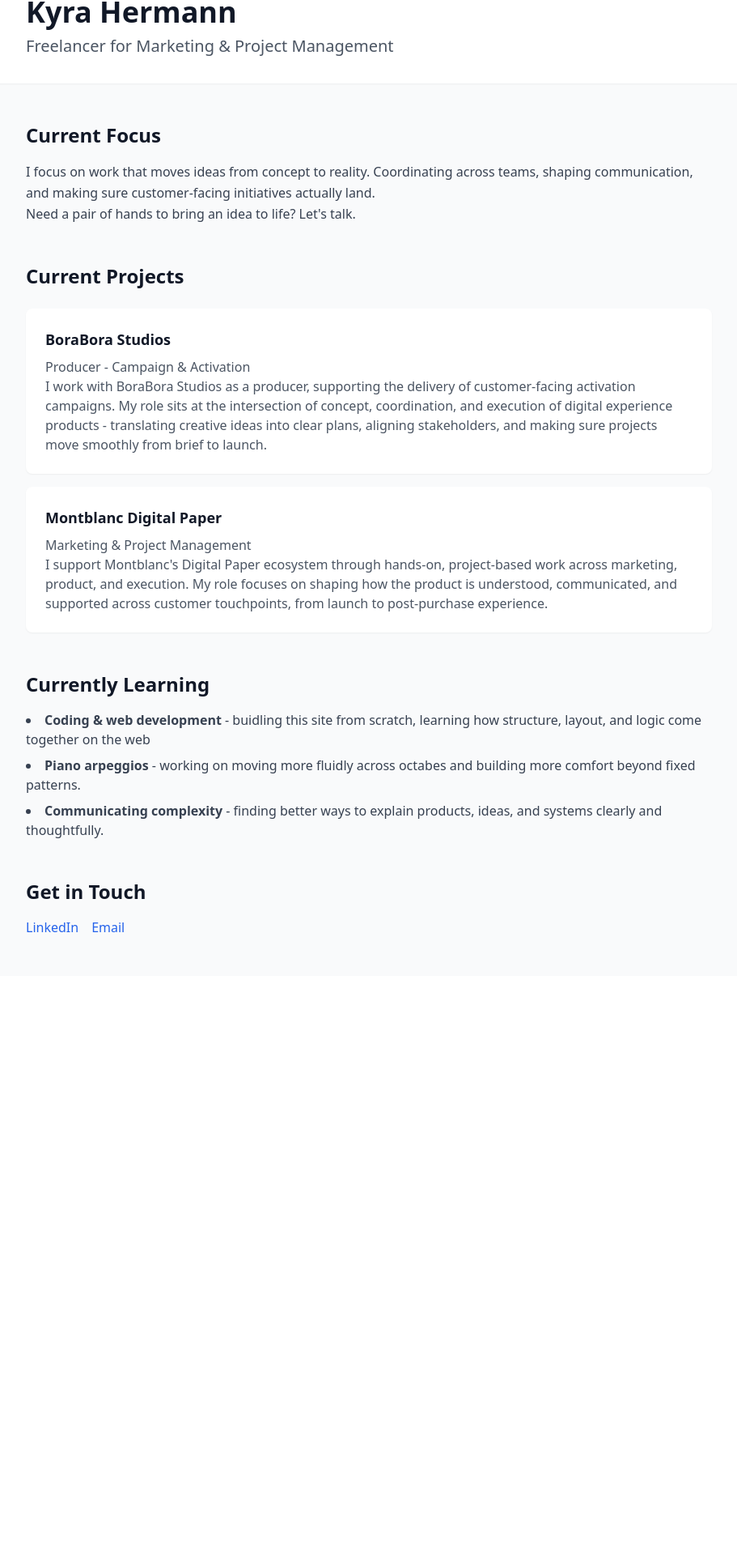
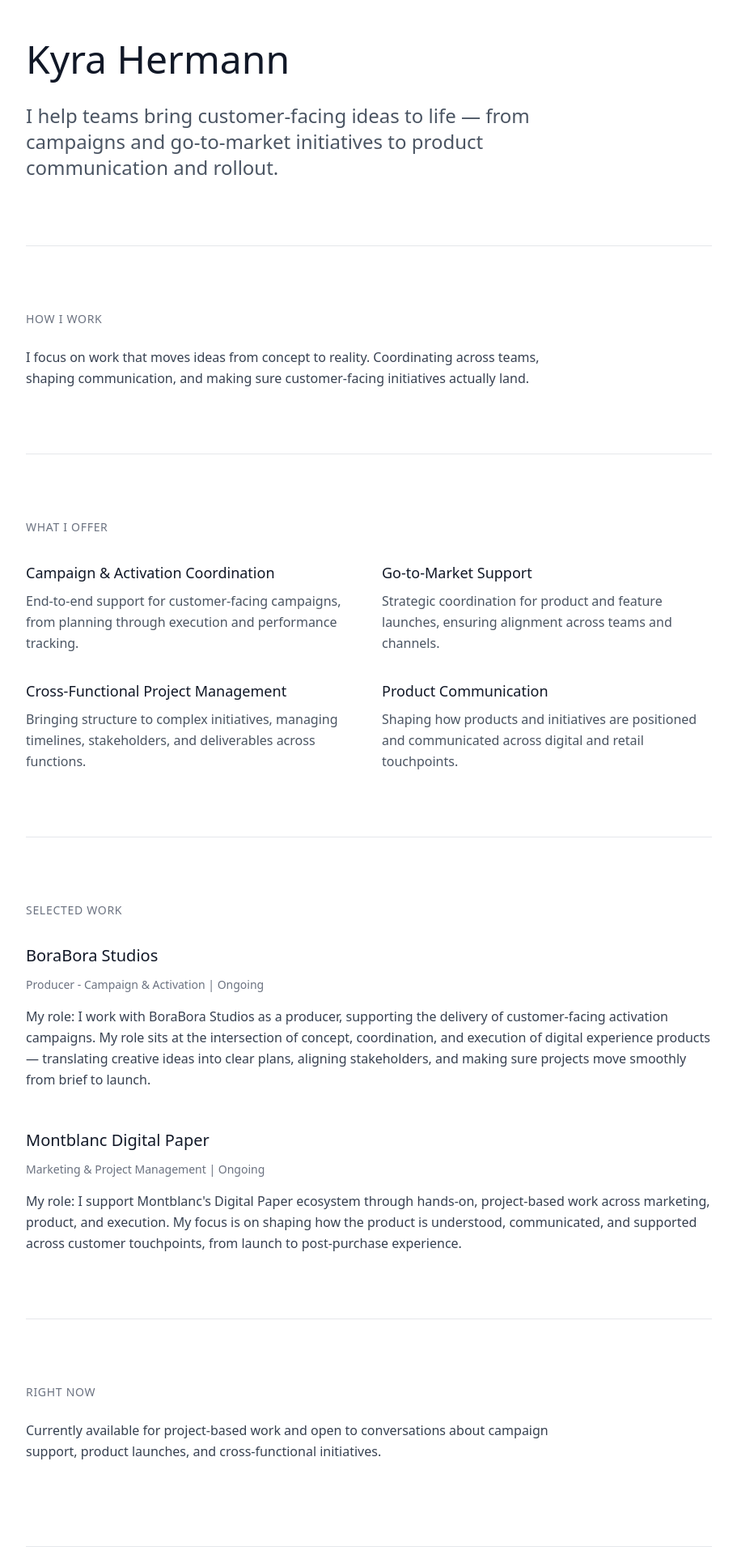
Before and after one commit to bykyra/personalbrand, a React (Vite) app: page / in a window 1280 px wide. Shown: the part 37-1957 px from the top of the page at 81% size, without its empty margins (184-1095 px from the left). Before the commit the page ends 1242 px from the top, so only its background shows below. Built offline with nearby package versions, Linux system fonts and the light colour scheme.

Commit message:
Update portfolio with professional content

```diff
--- a/src/App.jsx
+++ b/src/App.jsx
@@ -1,61 +1,177 @@
 function App() {
   return (
-    <div className="min-h-screen bg-gray-50">
-      {/* Header */}
-      <header className="bg-white shadow-sm">
-        <div className="max-w-4xl mx-auto px-6 py-8">
-          <h1 className="text-4xl font-bold text-gray-900">Kyra Hermann</h1>
-          <p className="text-xl text-gray-600 mt-2">Freelancer for Marketing & Project Management</p>
+    <div className="min-h-screen bg-white">
+
+     {/* Hero Section */}
+     <section className="max-w-4xl mx-auto px-6 py-20">
+        <div className="space-y-6">
+          <h1 className="text-5xl font-light text-gray-900 leading-tight">
+            Kyra Hermann
+          </h1>
+          <p className="text-2xl text-gray-600 font-light max-w-2xl">
+            I help teams bring customer-facing ideas to life — from campaigns and go-to-market
+            initiatives to product communication and rollout.
+          </p>
         </div>
-      </header>
+      </section>
 
-      {/* Main Content */}
-      <main className="max-w-4xl mx-auto px-6 py-12">
+      {/* Divider */}
+      <div className="max-w-4xl mx-auto px-6">
+        <div className="border-t border-gray-200"></div>
+      </div>
 
-        {/* Current Focus */}
-        <section className="mb-12">
-          <h2 className="text-2xl font-bold text-gray-900 mb-4">Current Focus</h2>
+      {/* About Section */}
+      <section className="max-w-4xl mx-auto px-6 py-20">
+        <h2 className="text-sm uppercase tracking-wider text-gray-500 mb-6">How I Work</h2>
+        <div className="prose prose-lg max-w-2xl">
           <p className="text-gray-700 leading-relaxed">
-            I focus on work that moves ideas from concept to reality. Coordinating across teams, shaping communication, and making sure customer-facing initiatives actually land.
-            <div>Need a pair of hands to bring an idea to life? Let's talk.</div>
+            I focus on work that moves ideas from concept to reality. Coordinating across teams,
+            shaping communication, and making sure customer-facing initiatives actually land.
           </p>
-        </section>
+        </div>
+      </section>
 
-        {/* Projects */}
-        <section className="mb-12">
-          <h2 className="text-2xl font-bold text-gray-900 mb-6">Current Projects</h2>
-          <div className="space-y-4">
-            <div className="bg-white p-6 rounded-lg shadow-sm">
-              <h3 className="text-lg font-semibold text-gray-900">BoraBora Studios</h3>
-              <p className="text-gray-600 mt-2">Producer - Campaign & Activation<div>I work with BoraBora Studios as a producer, supporting the delivery of customer-facing activation campaigns. My role sits at the intersection of concept, coordination, and execution of digital experience products - translating creative ideas into clear plans, aligning stakeholders, and making sure projects move smoothly from brief to launch.</div></p>
-            </div>
-            <div className="bg-white p-6 rounded-lg shadow-sm">
-              <h3 className="text-lg font-semibold text-gray-900">Montblanc Digital Paper</h3>
-              <p className="text-gray-600 mt-2">Marketing & Project Management<div>I support Montblanc's Digital Paper ecosystem through hands-on, project-based work across marketing, product, and execution. My role focuses on shaping how the product is understood, communicated, and supported across customer touchpoints, from launch to post-purchase experience.</div></p>
-            </div>
+      {/* Divider */}
+      <div className="max-w-4xl mx-auto px-6">
+        <div className="border-t border-gray-200"></div>
+      </div>
+
+      {/* Services Section */}
+      <section className="max-w-4xl mx-auto px-6 py-20">
+        <h2 className="text-sm uppercase tracking-wider text-gray-500 mb-8">What I Offer</h2>
+        <div className="grid md:grid-cols-2 gap-8">
+
+          <div>
+            <h3 className="text-lg font-medium text-gray-900 mb-2">
+              Campaign & Activation Coordination
+            </h3>
+            <p className="text-gray-600 leading-relaxed">
+              End-to-end support for customer-facing campaigns, from planning through execution
+              and performance tracking.
+            </p>
           </div>
-        </section>
 
-        {/* Learning */}
-        <section className="mb-12">
-          <h2 className="text-2xl font-bold text-gray-900 mb-4">Currently Learning</h2>
-          <ul className="list-disc list-inside text-gray-700 space-y-2">
-            <li><b>Coding & web development</b> - buidling this site from scratch, learning how structure, layout, and logic come together on the web</li>
-            <li><b>Piano arpeggios</b> - working on moving more fluidly across octabes and building more comfort beyond fixed patterns.</li>
-            <li><b>Communicating complexity</b> - finding better ways to explain products, ideas, and systems clearly and thoughtfully.</li>
-          </ul>
-        </section>
+          <div>
+            <h3 className="text-lg font-medium text-gray-900 mb-2">
+              Go-to-Market Support
+            </h3>
+            <p className="text-gray-600 leading-relaxed">
+              Strategic coordination for product and feature launches, ensuring alignment
+              across teams and channels.
+            </p>
+          </div>
 
-        {/* Contact */}
-        <section>
-          <h2 className="text-2xl font-bold text-gray-900 mb-4">Get in Touch</h2>
-          <div className="flex gap-4">
-            <a href="https://www.linkedin.com/in/kyra-hermann-931850149?utm_source=share&utm_campaign=share_via&utm_content=profile&utm_medium=ios_app" className="text-blue-600 hover:text-blue-800">LinkedIn</a>
-            <a href="mailto:hermann.kyra@gmail.com" className="text-blue-600 hover:text-blue-800">Email</a>
+          <div>
+            <h3 className="text-lg font-medium text-gray-900 mb-2">
+              Cross-Functional Project Management
+            </h3>
+            <p className="text-gray-600 leading-relaxed">
+              Bringing structure to complex initiatives, managing timelines, stakeholders,
+              and deliverables across functions.
+            </p>
           </div>
-        </section>
 
-      </main>
+          <div>
+            <h3 className="text-lg font-medium text-gray-900 mb-2">
+              Product Communication
+            </h3>
+            <p className="text-gray-600 leading-relaxed">
+              Shaping how products and initiatives are positioned and communicated across
+              digital and retail touchpoints.
+            </p>
+          </div>
+
+        </div>
+      </section>
+
+      {/* Divider */}
+      <div className="max-w-4xl mx-auto px-6">
+        <div className="border-t border-gray-200"></div>
+      </div>
+
+      {/* Selected Work Section */}
+      <section className="max-w-4xl mx-auto px-6 py-20">
+        <h2 className="text-sm uppercase tracking-wider text-gray-500 mb-8">Selected Work</h2>
+        <div className="space-y-12">
+
+          {/* Project 1 - BoraBora Studios */}
+          <div>
+            <h3 className="text-xl font-medium text-gray-900 mb-3">
+              BoraBora Studios
+            </h3>
+            <p className="text-sm text-gray-500 mb-4">Producer - Campaign & Activation | Ongoing</p>
+            <p className="text-gray-700 leading-relaxed">
+              <span className="font-medium">My role:</span> I work with BoraBora Studios as a producer,
+              supporting the delivery of customer-facing activation campaigns. My role sits at the
+              intersection of concept, coordination, and execution of digital experience products —
+              translating creative ideas into clear plans, aligning stakeholders, and making sure
+              projects move smoothly from brief to launch.
+            </p>
+          </div>
+
+          {/* Project 2 - Montblanc */}
+          <div>
+            <h3 className="text-xl font-medium text-gray-900 mb-3">
+              Montblanc Digital Paper
+            </h3>
+            <p className="text-sm text-gray-500 mb-4">Marketing & Project Management | Ongoing</p>
+            <p className="text-gray-700 leading-relaxed">
+              <span className="font-medium">My role:</span> I support Montblanc's Digital Paper
+              ecosystem through hands-on, project-based work across marketing, product, and execution.
+              My focus is on shaping how the product is understood, communicated, and supported across
+              customer touchpoints, from launch to post-purchase experience.
+            </p>
+          </div>
+
+        </div>
+      </section>
+
+      {/* Divider */}
+      <div className="max-w-4xl mx-auto px-6">
+        <div className="border-t border-gray-200"></div>
+      </div>
+
+      {/* Current Focus */}
+      <section className="max-w-4xl mx-auto px-6 py-20">
+        <h2 className="text-sm uppercase tracking-wider text-gray-500 mb-6">Right Now</h2>
+        <p className="text-gray-700 leading-relaxed max-w-2xl mb-6">
+          Currently available for project-based work and open to conversations about
+          campaign support, product launches, and cross-functional initiatives.
+        </p>
+      </section>
+
+      {/* Divider */}
+      <div className="max-w-4xl mx-auto px-6">
+        <div className="border-t border-gray-200"></div>
+      </div>
+
+      {/* Contact Section */}
+      <section className="max-w-4xl mx-auto px-6 py-20">
+        <h2 className="text-sm uppercase tracking-wider text-gray-500 mb-6">Get in Touch</h2>
+        <div className="space-y-4">
+          <p className="text-gray-700 leading-relaxed max-w-2xl">
+          Need a pair of hands to bring an idea to life? Let's talk.
+          </p>
+          <a
+            href="mailto:hermann.kyra@gmail.com"
+            className="inline-block text-gray-900 hover:text-gray-600 transition-colors border-b border-gray-900 hover:border-gray-600 pb-1"
+          >
+            hermann.kyra@gmail.com
+          </a>
+        </div>
+      </section>
+
+      {/* Footer */}
+      <footer className="max-w-4xl mx-auto px-6 py-12 border-t border-gray-200">
+        <div className="flex justify-between items-center text-sm text-gray-500">
+          <p>© 2026 Kyra Hermann</p>
+          <div className="flex gap-6">
+            <a href="https://github.com/bykyra" className="hover:text-gray-900 transition-colors">GitHub</a>
+            <a href="https://www.linkedin.com/in/kyra-hermann-931850149?utm_source=share&utm_campaign=share_via&utm_content=profile&utm_medium=ios_app" className="hover:text-gray-900 transition-colors">LinkedIn</a>
+          </div>
+        </div>
+      </footer>
+
     </div>
   )
 }
```
Also changed, not shown: 1 other file (tests, documents, lock files or other folders).
